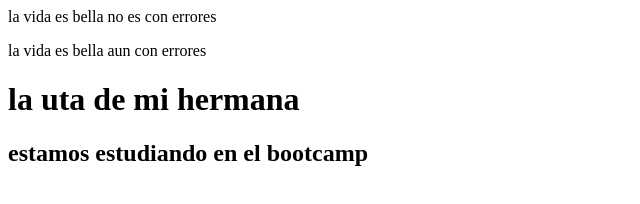
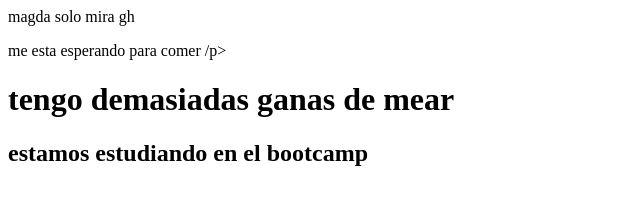
Before and after one commit to lncabana93/repo-prueba, a plain HTML site: page index.htm in a window 1280 px wide. Shown: the whole page, without its empty margins (0-640 px from the left). Drawn offline with Linux system fonts and the light colour scheme.

Commit message:
modificamos los datos del index

```diff
--- a/index.htm
+++ b/index.htm
@@ -1,6 +1,6 @@
-<p>la vida es bella no es con errores</p>
-<p>la vida es bella aun con errores</p>
+<p>magda solo mira gh</p>
+<p>me esta esperando para comer /p>
 
-<h1>la uta de mi hermana</h1>
+<h1>tengo demasiadas ganas de mear</h1>
 
 <h2>estamos estudiando en el bootcamp</h2>
```
